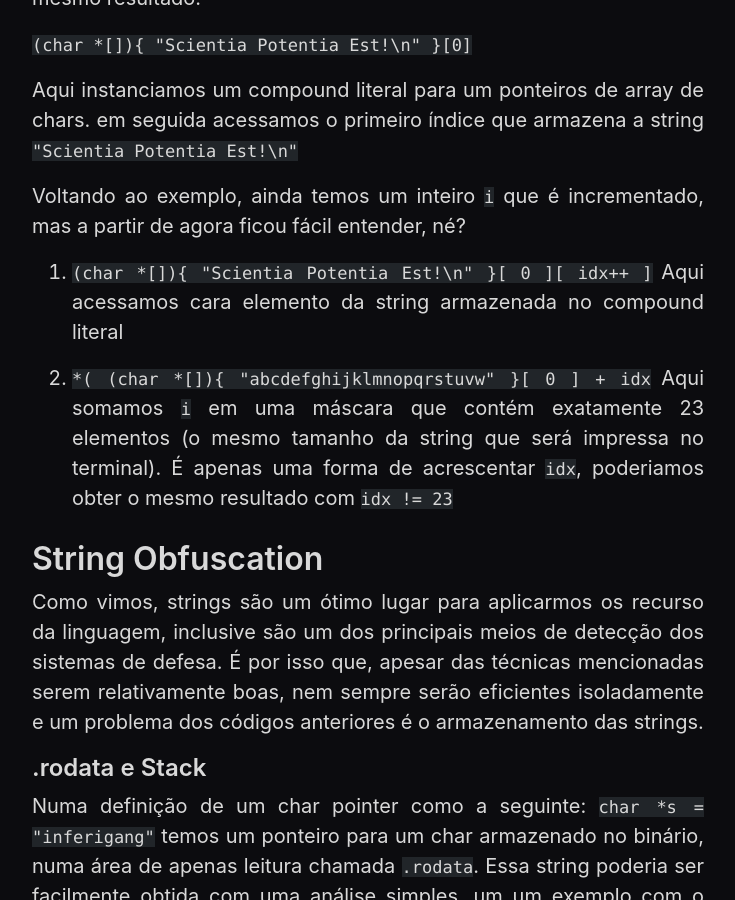
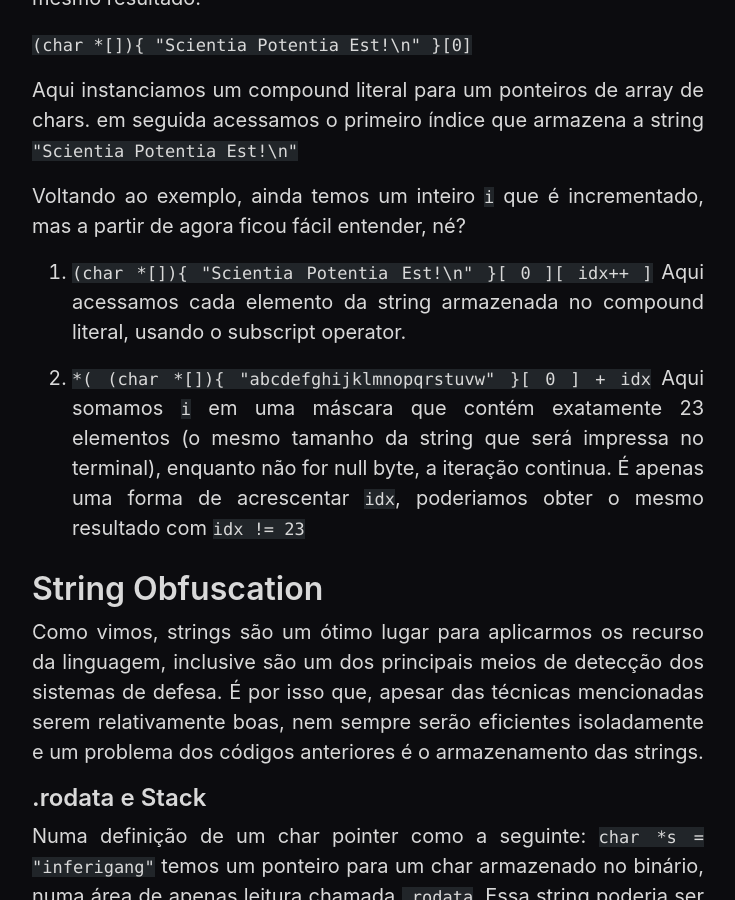
Before and after one commit to inferigang/inferigang.github.io, a Jekyll site: the page built from _posts/2023-07-03-tecnicas-de-ofuscacao-em-c-pt-1.md, in a window 1280 px wide and 900 px high, scrolled down 4236 px. Shown: the whole window, without its empty margins (272-1007 px from the left). Built offline with Jekyll 4.4.1, drawn with Linux system fonts in a browser that asks for light colours; the table of contents is made by our own code.

Commit message:
Fix grammatical errors #1

```diff
--- a/_posts/2023-07-03-tecnicas-de-ofuscacao-em-c-pt-1.md
+++ b/_posts/2023-07-03-tecnicas-de-ofuscacao-em-c-pt-1.md
@@ -91,9 +91,9 @@ Aqui instanciamos um compound literal para um ponteiros de array de chars. em se
 
 Voltando ao exemplo, ainda temos um inteiro `i` que é incrementado, mas a partir de agora ficou fácil entender, né?
 
-1. `(char *[]){ "Scientia Potentia Est!\n" }[ 0 ][ idx++ ]` Aqui acessamos cara elemento da string armazenada no compound literal
+1. `(char *[]){ "Scientia Potentia Est!\n" }[ 0 ][ idx++ ]` Aqui acessamos cada elemento da string armazenada no compound literal, usando o subscript operator.
 
-2. `*( (char *[]){ "abcdefghijklmnopqrstuvw" }[ 0 ] + idx` Aqui somamos `i` em uma máscara que contém exatamente 23 elementos (o mesmo tamanho da string que será impressa no terminal). É apenas uma forma de acrescentar `idx`, poderiamos obter o mesmo resultado com `idx != 23`
+2. `*( (char *[]){ "abcdefghijklmnopqrstuvw" }[ 0 ] + idx` Aqui somamos `i` em uma máscara que contém exatamente 23 elementos (o mesmo tamanho da string que será impressa no terminal), enquanto não for null byte, a iteração continua. É apenas uma forma de acrescentar `idx`, poderiamos obter o mesmo resultado com `idx != 23`
 
 # String Obfuscation
 
```
